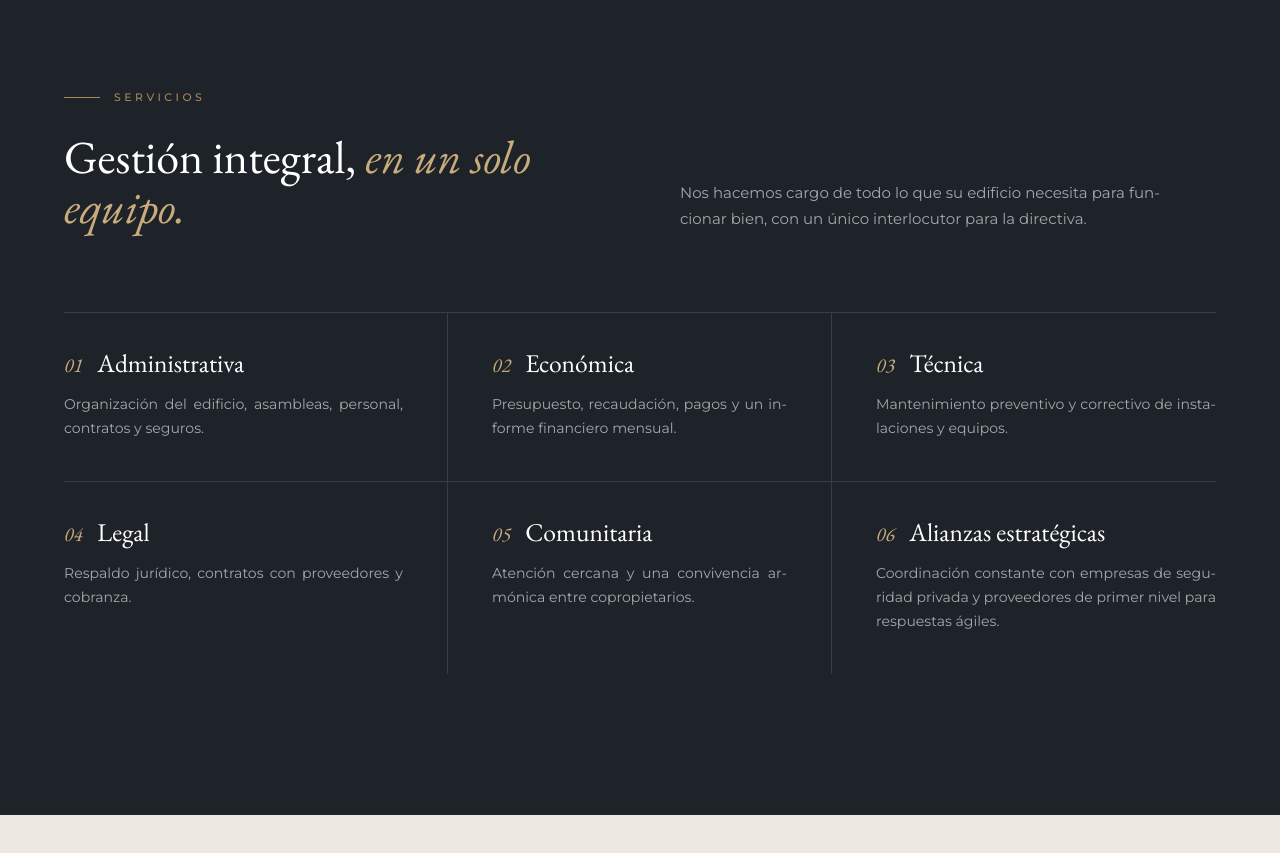
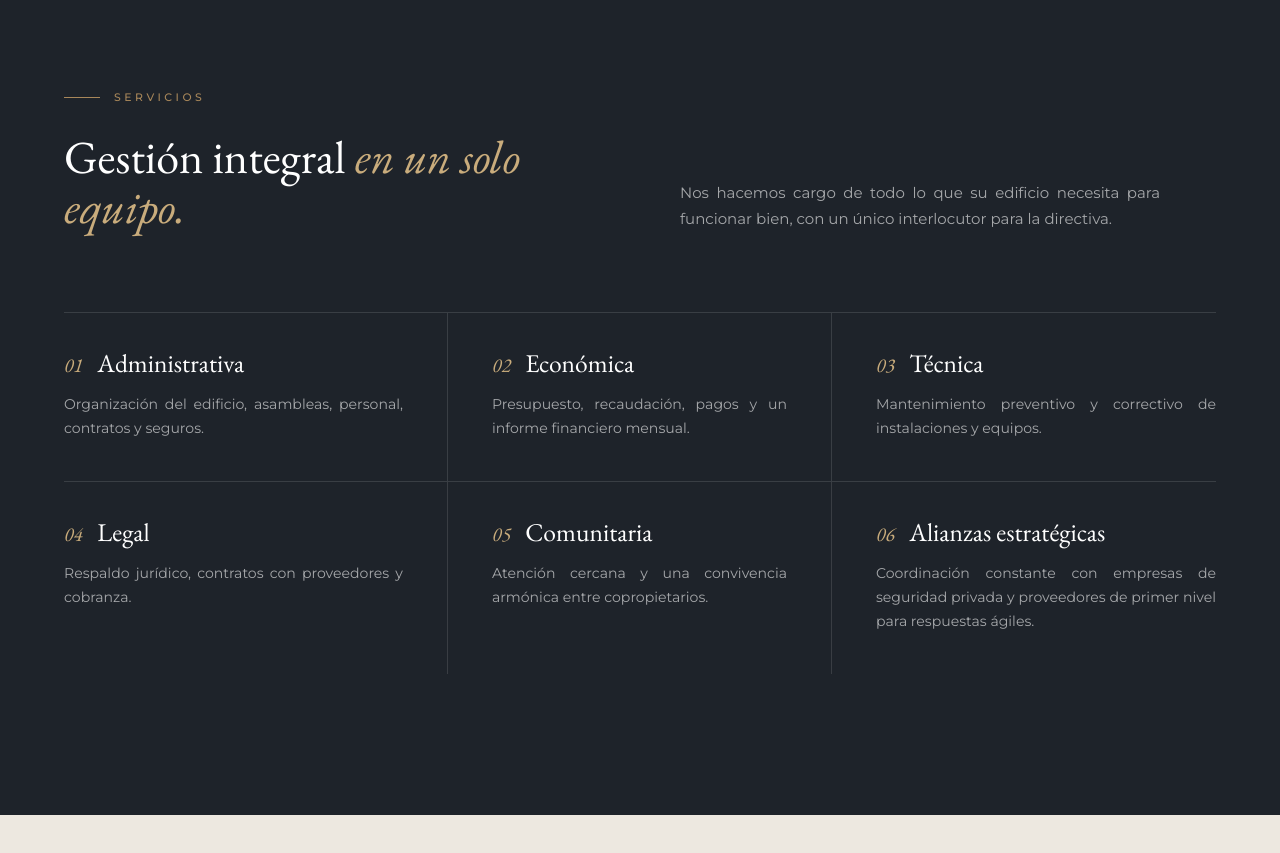
Before and after one commit to jadavilar/web-inmobilien, a plain HTML site: page index.html in a window 1280 px wide. Shown: the part 1940-2793 px from the top of the page. Drawn offline with nearby package versions, Linux system fonts and the light colour scheme.

Commit message:
Add files via upload

```diff
--- a/css/estilos.css
+++ b/css/estilos.css
@@ -345,7 +345,7 @@ form .btn:disabled{opacity:.7;cursor:wait}
 .firma-rule{margin-top:34px;border-top:1px solid var(--line);max-width:580px}
 
 /* Textos justificados (excepto citas y títulos) */
-.hero-text > p,.firma p,.sec-head p,.areas .area p,.freq p,.method-intro p,.phase p,.contact-intro > p,.legal-hero p,.legal-body p,.legal-body li{text-align:justify;-webkit-hyphens:auto;hyphens:auto}
+.hero-text > p,.firma p,.sec-head p,.areas .area p,.freq p,.method-intro p,.phase p,.contact-intro > p,.legal-hero p,.legal-body p,.legal-body li{text-align:justify;-webkit-hyphens:manual;hyphens:manual}
 .legal-hero p.updated{text-align:left}
 
 /* Servicios: número y título en la misma línea */
@@ -353,3 +353,6 @@ form .btn:disabled{opacity:.7;cursor:wait}
 .areas .area .n{margin:0;font-size:1.25rem}
 .areas .area h3{margin:0;font-size:1.6rem}
 .areas .area p{grid-column:1/-1;margin:0}
+
+/* Sin división de palabras con guion en todo el sitio */
+body{-webkit-hyphens:manual;hyphens:manual;overflow-wrap:normal;word-break:normal}
--- a/index.html
+++ b/index.html
@@ -169,7 +169,7 @@
       <div class="sec-head">
         <div>
           <span class="label">Servicios</span>
-          <h2>Gestión integral, <em>en un solo equipo.</em></h2>
+          <h2>Gestión integral <em>en un solo equipo.</em></h2>
         </div>
         <p>Nos hacemos cargo de todo lo que su edificio necesita para funcionar bien, con un único interlocutor para la directiva.</p>
       </div>
```
